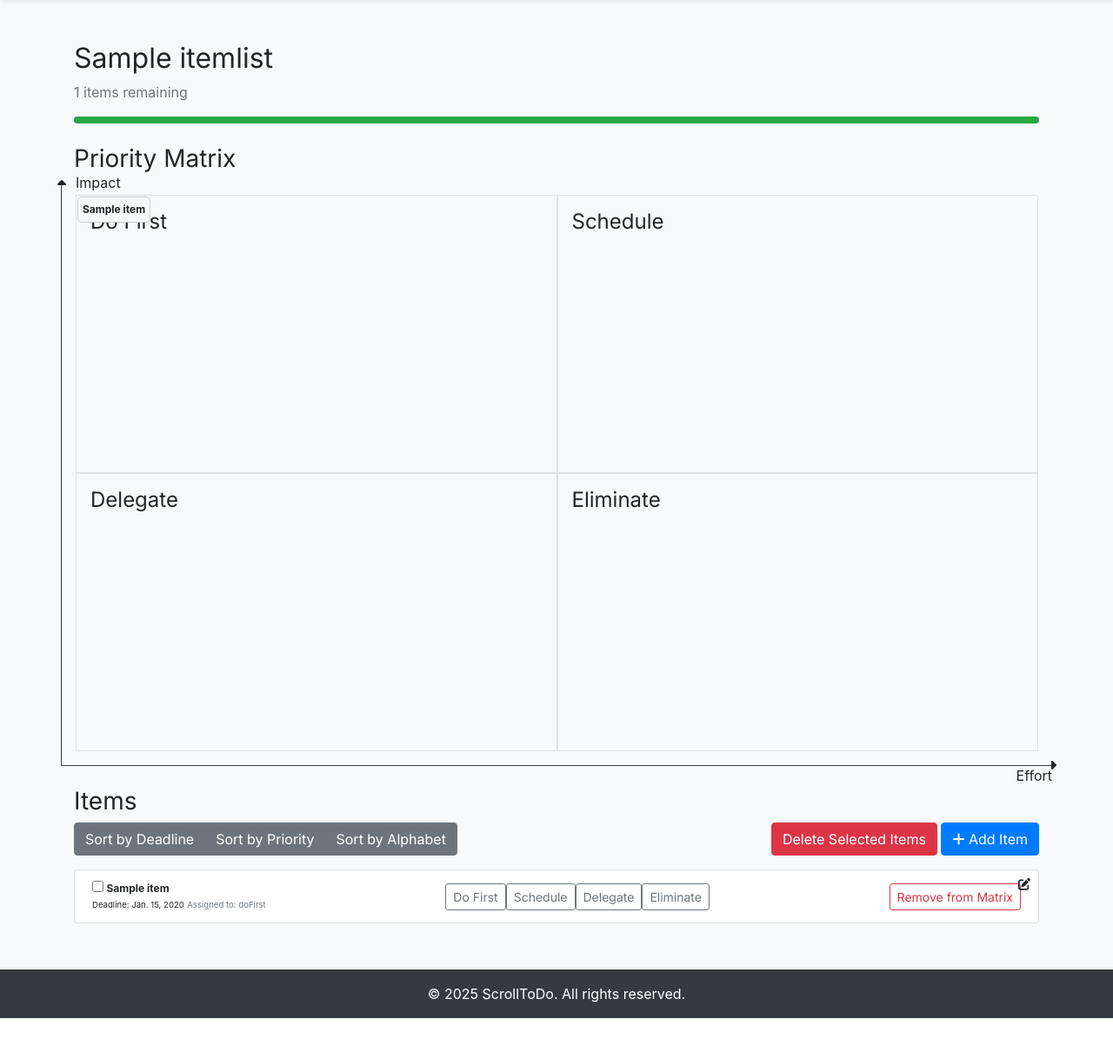
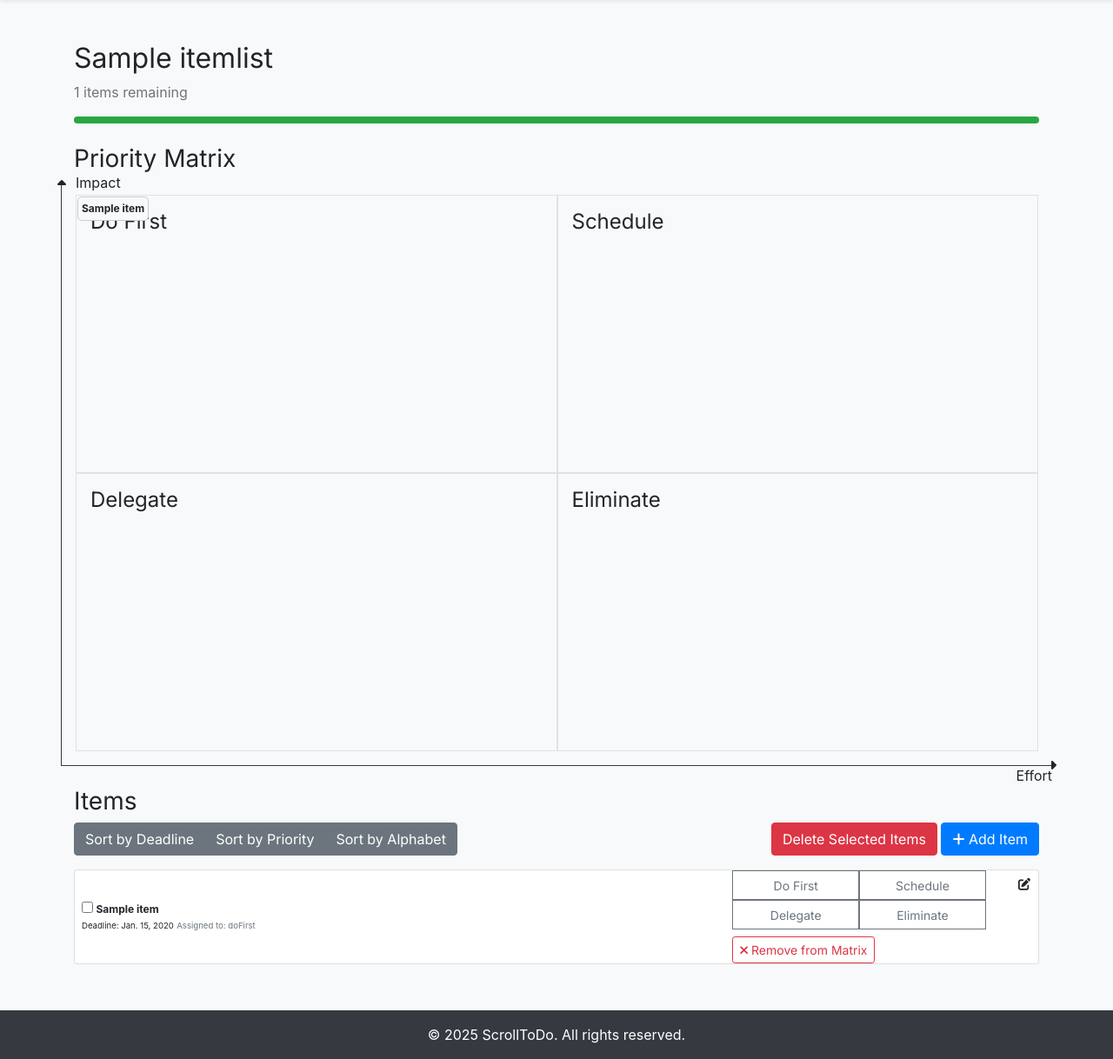
Before and after one commit to sharichungcode/ScrollToDo, a Django app: page /item_list/1/ in a window 1280 px wide. Shown: the part 58-1276 px from the top of the page at 87% size. Before the commit the page ends 1229 px from the top, so only its background shows below. Run offline with Django 4.2, Linux system fonts and the light colour scheme; a user stored in the database is signed in; tables that the repository leaves empty hold one stand-in row (values such as "Sample post"); some libraries are stand-ins or nearby versions.

Commit message:
item card styling

```diff
--- a/tasks/static/tasks/styles.css
+++ b/tasks/static/tasks/styles.css
@@ -78,10 +78,12 @@ header {
 .quadrant h4 {
     margin-bottom: 10px;
 }
+.list-group-item{
+    padding: 0 !important;
+}
 .task-item, .item-clone {
     border: 1px solid #ccc;
     border-radius: 5px;
-    padding: 5px;
     margin-bottom: 5px;
     background-color: #f8f9fa;
     cursor: move;
@@ -92,6 +94,7 @@ header {
 .item-clone {
     position: absolute;
     max-width: 120px;
+    padding: .25rem;
 }
 .task-item.dragging, .item-clone.dragging {
     opacity: 0.5;
--- a/tasks/templates/tasks/item_list_detail.html
+++ b/tasks/templates/tasks/item_list_detail.html
@@ -90,20 +90,29 @@
             <div class="list-group" id="items-list">
                 {% for item in items %}
                 <div class="list-group-item d-flex justify-content-between align-items-center task-item" draggable="true" data-id="{{ item.id }}" data-position-x="{{ item.position_x }}" data-position-y="{{ item.position_y }}" data-priority="{{ item.priority }}" data-order="{{ item.order }}" data-deadline="{{ item.deadline }}">
-                    <div>
+                    <div class="p-2">
                         <input type="checkbox" class="select-item me-2" value="{{ item.id }}">
                         <strong>{{ item.title }}</strong> <br>
                         <small>Deadline: {{ item.deadline }}</small>
                         <small class="text-muted" id="assigned-quadrant-{{ item.id }}">Assigned to: {{ item.priority }}</small>
                     </div>
-                    <div class="d-flex flex-column flex-md-row mx-3">
-                        <button class="btn btn-outline-secondary btn-sm mb-2 mb-md-0 me-md-2" onclick="assignPriority('{{ item.id }}', 'doFirst')">Do First</button>
-                        <button class="btn btn-outline-secondary btn-sm mb-2 mb-md-0 me-md-2" onclick="assignPriority('{{ item.id }}', 'schedule')">Schedule</button>
-                        <button class="btn btn-outline-secondary btn-sm mb-2 mb-md-0 me-md-2" onclick="assignPriority('{{ item.id }}', 'delegate')">Delegate</button>
-                        <button class="btn btn-outline-secondary btn-sm" onclick="assignPriority('{{ item.id }}', 'eliminate')">Eliminate</button>
+                    <div class="mx-5">
+                        <div class="d-flex flex-column flex-md-row mb-2" style="height: 4.25rem;">
+                            <div class="d-flex flex-wrap">
+                                <button class="btn btn-outline-secondary btn-sm m-0" style="flex: 0 0 48%; border-radius: 0;" onclick="assignPriority('{{ item.id }}', 'doFirst')">Do First</button>
+                                <button class="btn btn-outline-secondary btn-sm m-0" style="flex: 0 0 48%; border-radius: 0;" onclick="assignPriority('{{ item.id }}', 'schedule')">Schedule</button>
+                                <button class="btn btn-outline-secondary btn-sm m-0" style="flex: 0 0 48%; border-radius: 0;" onclick="assignPriority('{{ item.id }}', 'delegate')">Delegate</button>
+                                <button class="btn btn-outline-secondary btn-sm m-0" style="flex: 0 0 48%; border-radius: 0;" onclick="assignPriority('{{ item.id }}', 'eliminate')">Eliminate</button>
                             </div>
+                        </div>
+                        <div class="ms-auto">
                             <!-- Button to Remove Item Clone -->
-<button class="btn btn-outline-danger btn-sm" onclick="removeItemClone('{{ item.id }}')">Remove from Matrix</button>
+                            <button class="btn btn-outline-danger btn-sm d-flex align-items-center ms-auto" onclick="removeItemClone('{{ item.id }}')">
+                                <i class="fas fa-times me-2"></i>&nbsp;Remove from Matrix
+                            </button>
+                        </div>
+                    </div>
+
                     <div class="position-absolute" style="right: 0; top: 0;">
                         <button class="btn btn-sm" data-bs-toggle="modal" data-bs-target="#editItemModal" data-id="{{ item.id }}" data-title="{{ item.title }}" data-description="{{ item.description }}" data-deadline="{{ item.deadline }}">
                             <i class="fas fa-edit"></i>
@@ -566,7 +575,7 @@
                 newItem.setAttribute('data-order', '');
                 newItem.setAttribute('data-deadline', deadline);
                 newItem.innerHTML = `
-                <div>
+                <div class="p-2">
                     <input type="checkbox" class="select-item me-2">
                     <strong>${title}</strong> <br>
                     <small class="text-muted">Deadline: ${deadline ? deadline : 'None'}</small>
@@ -627,7 +636,7 @@
                 newItem.setAttribute('data-order', '');
                 newItem.setAttribute('data-deadline', '');
                 newItem.innerHTML = `
-                    <div>
+                    <div class="p-2">
                     <input type="checkbox" class="select-item me-2">
                     <strong>${item.title}</strong> <br>
                     <small class="text-muted">Deadline: None</small>
```
Lines whose indentation alone changed are shown as unchanged.
